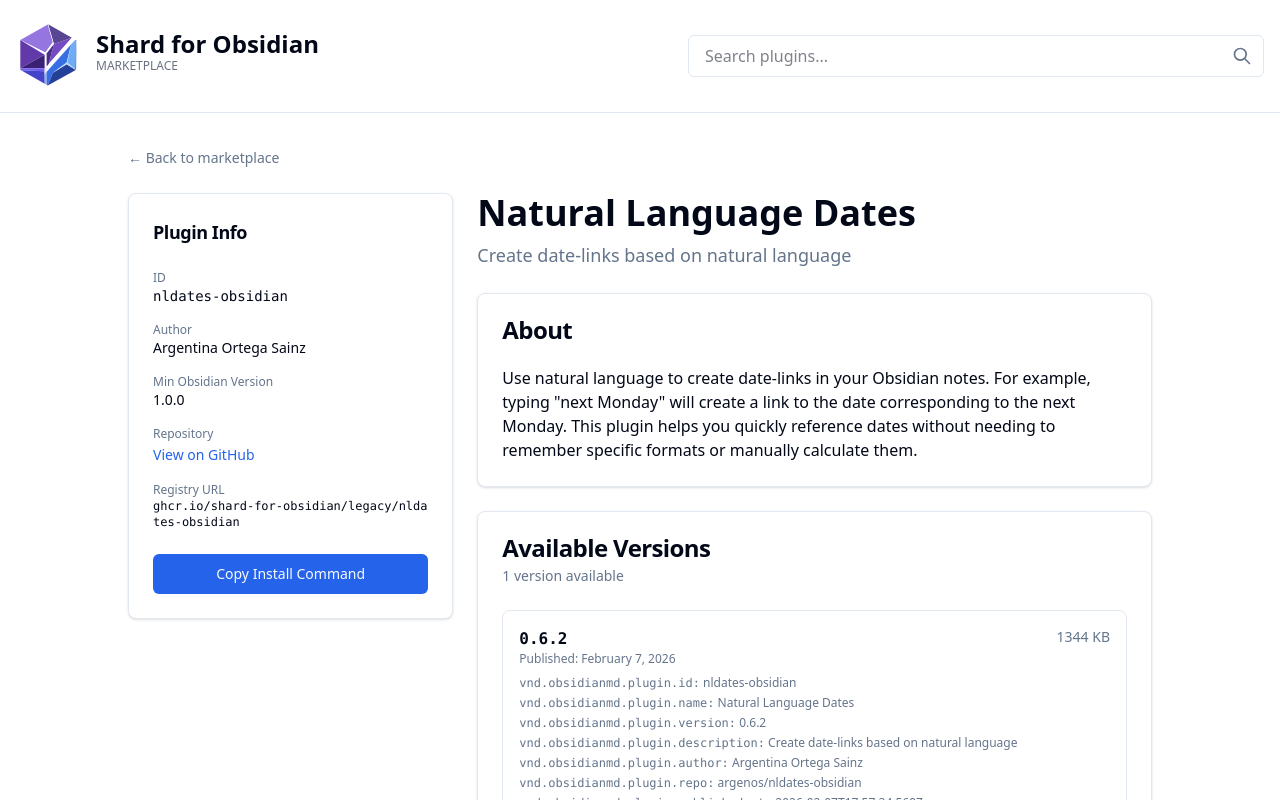
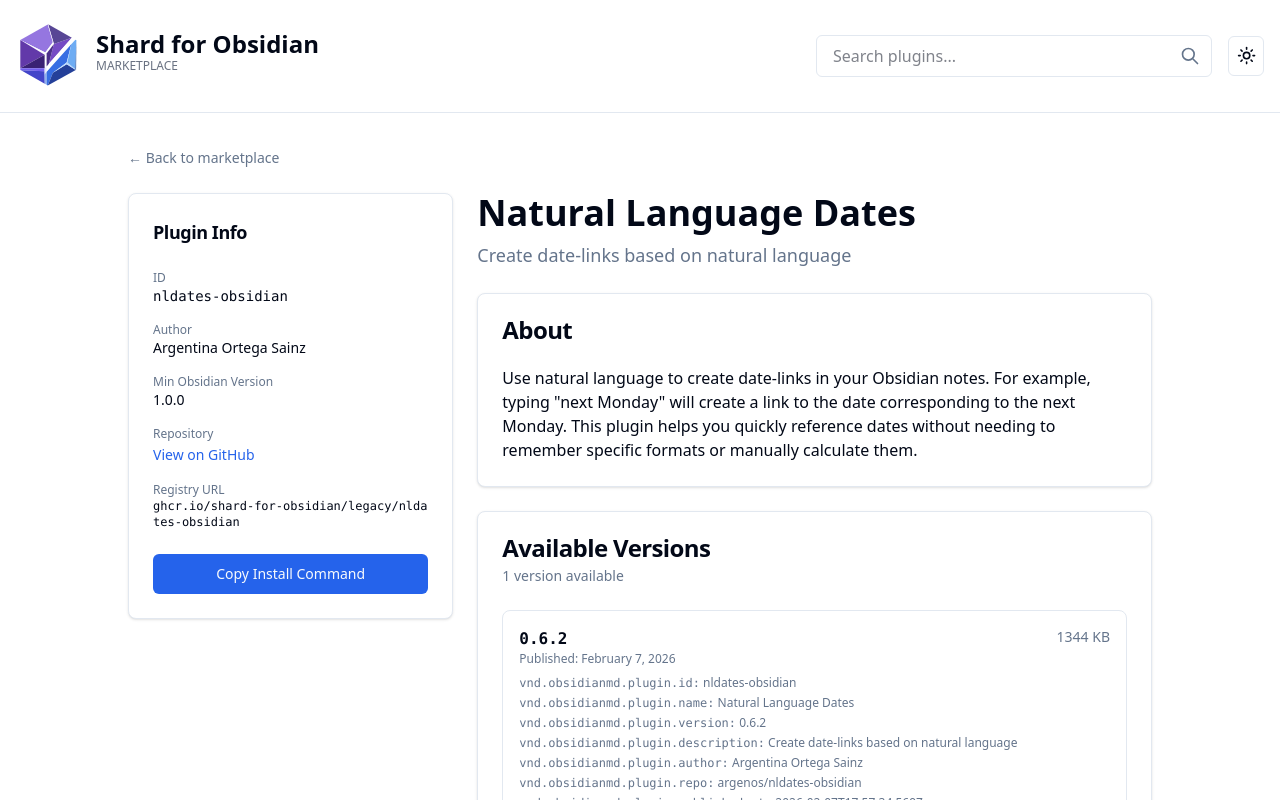
Before and after one commit to shard-for-obsidian/shard, a SvelteKit app in the folder apps/marketplace/: page /plugins/nldates-obsidian in a window 1280 px wide. Shown: the top 800 px of the page. Built offline with nearby package versions, Linux system fonts and the light colour scheme.

Commit message:
site layout tweaks

```diff
--- a/apps/marketplace/package.json
+++ b/apps/marketplace/package.json
@@ -13,8 +13,10 @@
     "check:watch": "svelte-kit sync && svelte-check --tsconfig ./tsconfig.json --watch"
   },
   "dependencies": {
+    "@lucide/svelte": "^0.563.1",
     "clsx": "^2.1.1",
     "lunr": "^2.3.9",
+    "mode-watcher": "^1.1.0",
     "tailwind-merge": "^2.5.5",
     "tailwind-variants": "^0.2.1"
   },
@@ -24,6 +26,7 @@
     "@sveltejs/vite-plugin-svelte": "^5.0.4",
     "@tailwindcss/vite": "^4.0.0",
     "@types/lunr": "^2.3.7",
+    "bits-ui": "^2.15.5",
     "svelte": "^5.21.0",
     "svelte-check": "^4.1.5",
     "tailwindcss": "^4.0.0",
--- /dev/null
+++ b/apps/marketplace/src/lib/components/ModeToggle.svelte
@@ -0,0 +1,17 @@
+<script lang="ts">
+  import SunIcon from "@lucide/svelte/icons/sun";
+  import MoonIcon from "@lucide/svelte/icons/moon";
+
+  import { toggleMode } from "mode-watcher";
+  import { Button } from "$lib/components/ui/button/index.js";
+</script>
+
+<Button onclick={toggleMode} variant="outline" size="icon">
+  <SunIcon
+    class="h-[1.2rem] w-[1.2rem] scale-100 rotate-0 !transition-all dark:scale-0 dark:-rotate-90"
+  />
+  <MoonIcon
+    class="absolute h-[1.2rem] w-[1.2rem] scale-0 rotate-90 !transition-all dark:scale-100 dark:rotate-0"
+  />
+  <span class="sr-only">Toggle theme</span>
+</Button>
--- a/apps/marketplace/src/routes/+layout.svelte
+++ b/apps/marketplace/src/routes/+layout.svelte
@@ -2,7 +2,9 @@
   import "../app.css";
   import SearchBar from "$lib/components/SearchBar.svelte";
   import type { Snippet } from "svelte";
-  import { asset, base, resolve } from "$app/paths";
+  import { asset, resolve } from "$app/paths";
+  import { ModeWatcher } from "mode-watcher";
+  import ModeToggle from "$lib/components/ModeToggle.svelte";
 
   interface Props {
     children: Snippet;
@@ -15,6 +17,7 @@
   let { children, data }: Props = $props();
 </script>
 
+<ModeWatcher />
 <div class="app">
   <header class="border-b">
     <div
@@ -38,7 +41,10 @@
           <small class="text-xs uppercase text-gray-500">Marketplace</small>
         </div>
       </div>
-      <SearchBar />
+      <div class="flex items-center flex-row gap-4 w-full max-w-md">
+        <SearchBar />
+        <ModeToggle />
+      </div>
     </div>
   </header>
 
--- a/apps/marketplace/src/routes/plugins/[id]/+page.svelte
+++ b/apps/marketplace/src/routes/plugins/[id]/+page.svelte
@@ -1,8 +1,8 @@
 <script lang="ts">
-	import * as Card from '$lib/components/ui/card';
-	import { Button } from '$lib/components/ui/button';
-	import { base } from '$app/paths';
-	import type { MarketplacePlugin } from '$lib/types';
+  import * as Card from "$lib/components/ui/card";
+  import { Button } from "$lib/components/ui/button";
+  import { base } from "$app/paths";
+  import type { MarketplacePlugin } from "$lib/types";
 
   interface Props {
     data: {
@@ -13,23 +13,25 @@
   let { data }: Props = $props();
   const plugin = $derived(data.plugin);
 
-	const latestVersion = $derived(plugin.versions?.[0]?.tag || 'N/A');
-	const installCommand = $derived(`shard install ${plugin.registryUrl}:${latestVersion}`);
+  const latestVersion = $derived(plugin.versions?.[0]?.tag || "N/A");
+  const installCommand = $derived(
+    `shard install ${plugin.registryUrl}:${latestVersion}`,
+  );
 
   function copyInstallCommand() {
     navigator.clipboard.writeText(installCommand);
   }
 
   function formatDate(dateString: string) {
-		return new Date(dateString).toLocaleDateString('en-US', {
-			year: 'numeric',
-			month: 'long',
-			day: 'numeric'
+    return new Date(dateString).toLocaleDateString("en-US", {
+      year: "numeric",
+      month: "long",
+      day: "numeric",
     });
   }
 
   function formatSize(bytes: number) {
-		return (bytes / 1024).toFixed(0) + ' KB';
+    return (bytes / 1024).toFixed(0) + " KB";
   }
 </script>
 
@@ -40,14 +42,18 @@
 
 <div class="max-w-5xl mx-auto">
   <div class="mb-6">
-		<a href="{base}/" class="text-sm text-muted-foreground hover:text-foreground">
+    <a
+      href="{base}/"
+      class="text-sm text-muted-foreground hover:text-foreground"
+    >
       ← Back to marketplace
     </a>
   </div>
 
-	<div class="grid gap-6 lg:grid-cols-3">
+  <div class="grid gap-6 lg:grid-cols-3 relative">
     <!-- Metadata Sidebar -->
     <div class="lg:col-span-1">
+      <div class="sticky top-4">
         <Card.Root>
           <Card.Header>
             <Card.Title class="text-lg">Plugin Info</Card.Title>
@@ -65,7 +71,9 @@
 
             {#if plugin.minObsidianVersion}
               <div>
-							<p class="text-xs text-muted-foreground">Min Obsidian Version</p>
+                <p class="text-xs text-muted-foreground">
+                  Min Obsidian Version
+                </p>
                 <p class="text-sm">{plugin.minObsidianVersion}</p>
               </div>
             {/if}
@@ -96,6 +104,7 @@
           </Card.Footer>
         </Card.Root>
       </div>
+    </div>
 
     <!-- Main Content -->
     <div class="lg:col-span-2 space-y-6">
@@ -113,7 +122,7 @@
           </Card.Header>
           <Card.Content>
             <div class="prose prose-sm max-w-none">
-							{@html plugin.introduction.replace(/\n/g, '<br>')}
+              {@html plugin.introduction.replace(/\n/g, "<br>")}
             </div>
           </Card.Content>
         </Card.Root>
@@ -125,7 +134,9 @@
           <Card.Header>
             <Card.Title>Available Versions</Card.Title>
             <Card.Description>
-							{plugin.versions.length} version{plugin.versions.length !== 1 ? 's' : ''} available
+              {plugin.versions.length} version{plugin.versions.length !== 1
+                ? "s"
+                : ""} available
             </Card.Description>
           </Card.Header>
           <Card.Content>
@@ -140,7 +151,9 @@
                       </p>
                     </div>
                     <div class="text-right">
-											<p class="text-sm text-muted-foreground">{formatSize(version.size)}</p>
+                      <p class="text-sm text-muted-foreground">
+                        {formatSize(version.size)}
+                      </p>
                     </div>
                   </div>
 
@@ -148,7 +161,8 @@
                     <div class="mt-2 space-y-1">
                       {#each Object.entries(version.annotations) as [key, value]}
                         <p class="text-xs text-muted-foreground">
-													<span class="font-mono">{key}:</span> {value}
+                          <span class="font-mono">{key}:</span>
+                          {value}
                         </p>
                       {/each}
                     </div>
```
Lines whose indentation alone changed are shown as unchanged.
